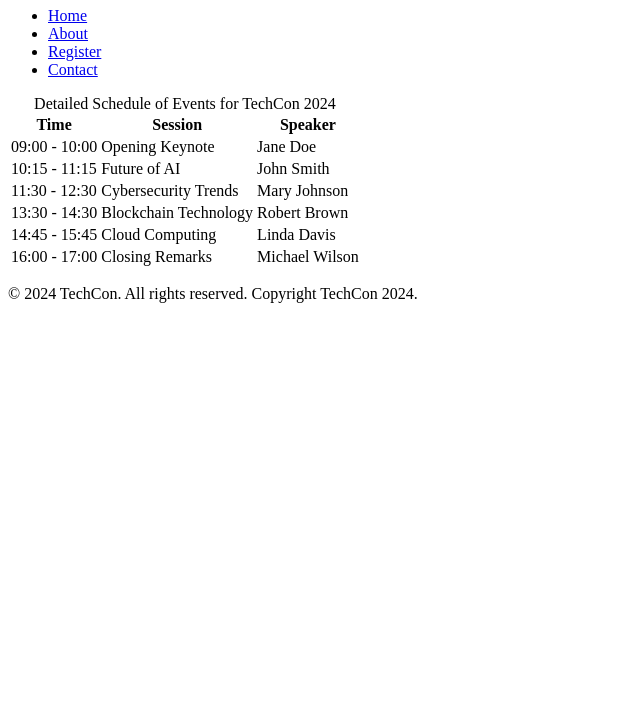
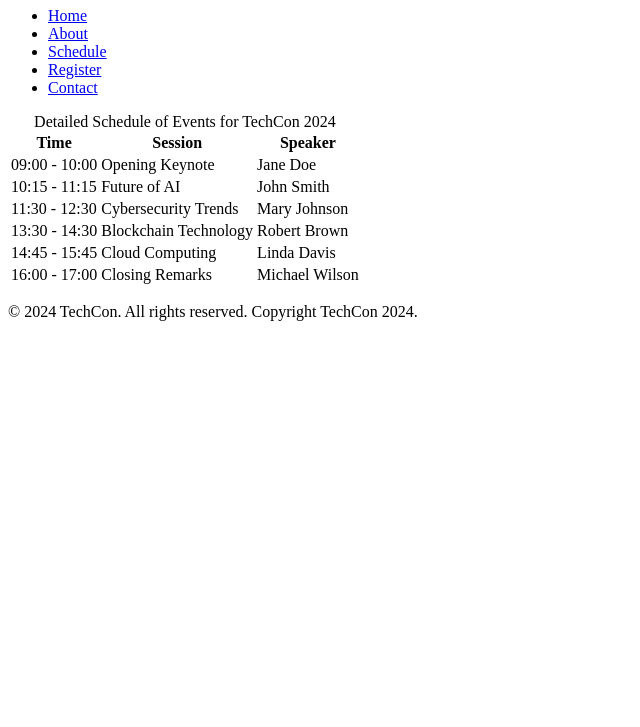
Before and after one commit to Ahmedraafa/TechCon_HTML, a plain HTML site: page techcon_website/schedule.html in a window 1280 px wide. Shown: the part 73-800 px from the top of the page, without its empty margins (0-640 px from the left). Drawn offline with Linux system fonts and the light colour scheme.

Commit message:
Update schedule.html

```diff
--- a/techcon_website/schedule.html
+++ b/techcon_website/schedule.html
@@ -14,6 +14,7 @@
             <ul>
                 <li><a href="index.html">Home</a></li>
                 <li><a href="about.html">About</a></li>
+                <li><a href="schedule.html">Schedule</a></li>
                 <li><a href="register.html">Register</a></li>
                 <li><a href="contact.html">Contact</a></li>
             </ul>
```
